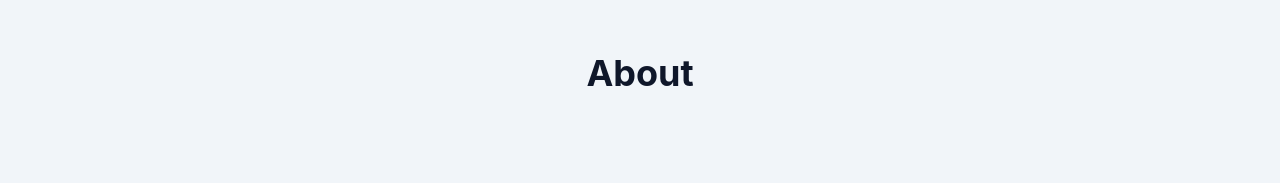
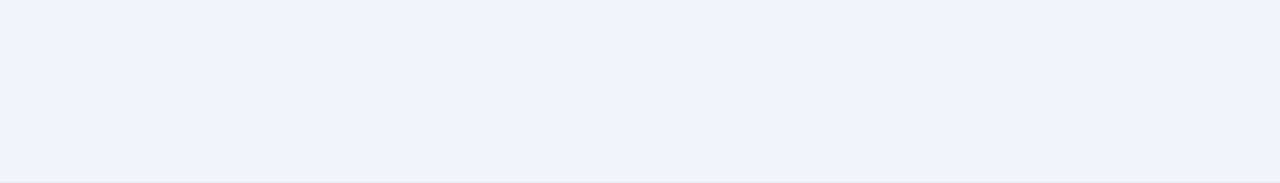
Before and after one commit to prathambhandari/prathambhandari.com, a React (Create React App) app: page / in a window 1280 px wide. Shown: the part 896-1079 px from the top of the page. Built offline with nearby package versions, Linux system fonts and the light colour scheme.

Commit message:
textcase

```diff
--- a/src/components/About.js
+++ b/src/components/About.js
@@ -4,7 +4,7 @@ import React from "react";
 function About (){
     return(
         <div className="flex  flex-col justify-around items-center bg-slate-100 h-screen ">
-        <h1 className="text-4xl font-bold text-slate-900 p-10 z-20">About</h1>
+        {/* <h1 className="text-4xl font-bold text-slate-900 p-10 z-20">About</h1> */}
         <div className="bg-slate-200 w-screen justify-center flex flex-col items-center sm:flex-col md:flex-col lg:flex-row 2xl:flex-row p-10  rounded-sm z-20 ">
             <img src="https://pbs.twimg.com/profile_images/1269046768546672640/orvrer_K_400x400.jpg" className="z-20 img-fluid rounded-top object-cover rounded-full w-40 h-40 max-h-40 max-w-40 border-solid border-stone-700 border-2" alt=""></img>
             <div className=" p-10 tracking-wide text-lg ">
```
